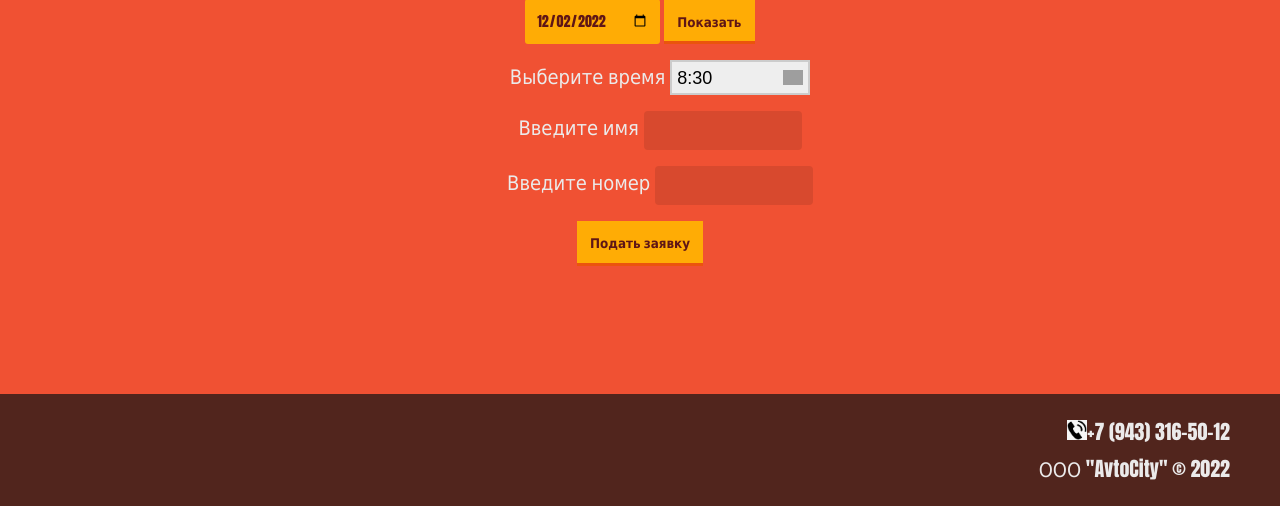
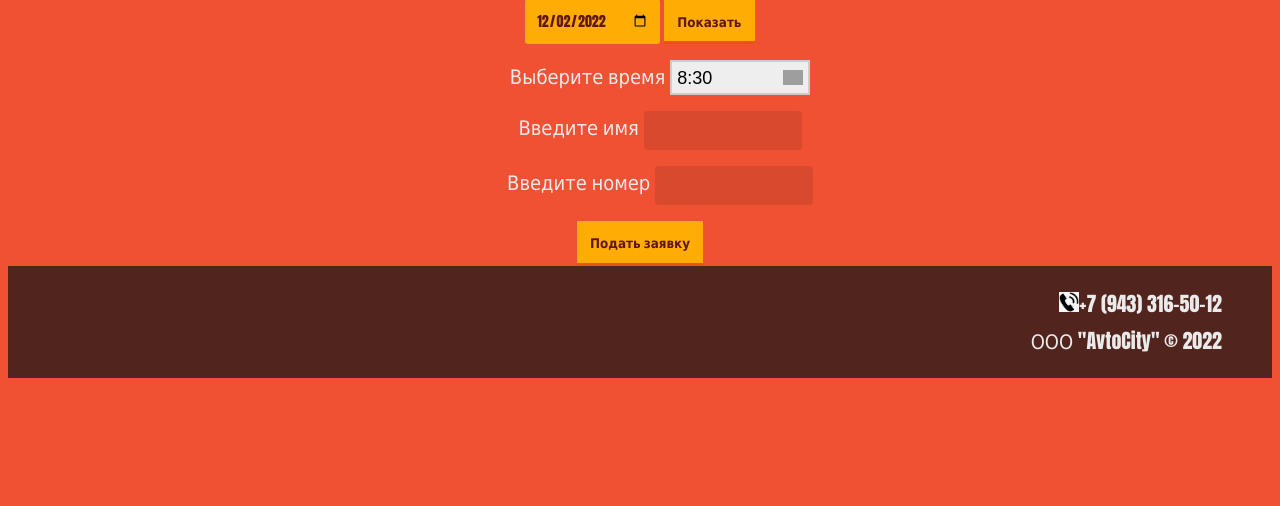
Before and after one commit to Sbdudgy/carwash, a Django app: page /washapp/ in a window 1280 px wide. Shown: the part 294-800 px from the top of the page. Run offline with Django 4.2, Linux system fonts and the light colour scheme; data comes from the database, SQL or seed files in the repository; grey boxes are pictures that could not be loaded.

Commit message:
style changes

```diff
--- a/carwash/static/css/style.css
+++ b/carwash/static/css/style.css
@@ -29,6 +29,7 @@
     position: relative;
     padding: 10px 50px;
     left: -500px;
+
   }
 
 
@@ -39,15 +40,11 @@
     font-family: Impact,Tahoma, sans-serif;
 
     box-sizing: border-box;
-    position: absolute;
-	  left: 0;
-	  bottom: 0;
+
 	  width: 100%;
 
     padding: 10px 50px;
   }
-
-
 
 
   h1, h2, h3, h4, h5 {
```
